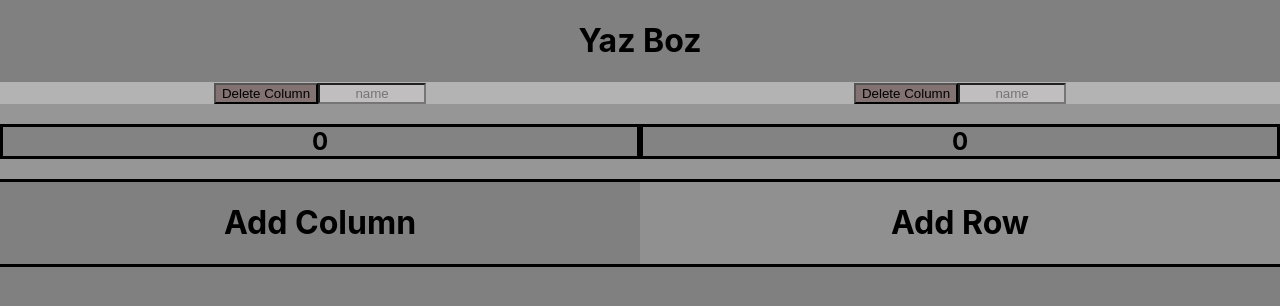
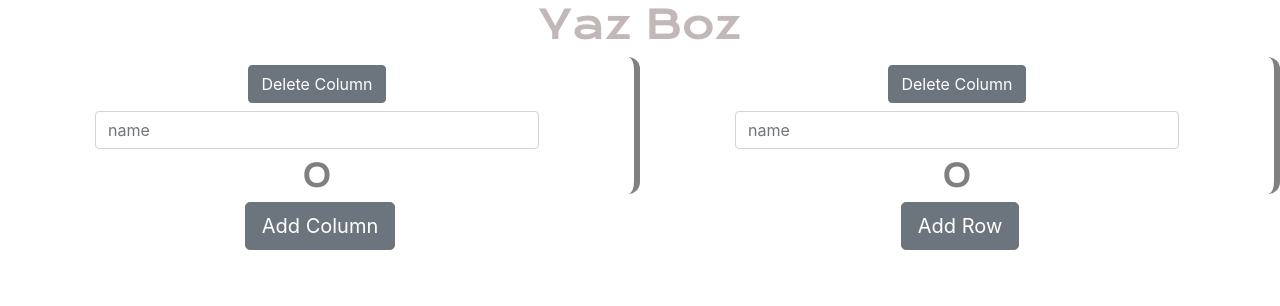
Before and after one commit to Raader/yaz-boz, a React (Create React App) app: page / in a window 1280 px wide. Shown: the top 306 px of the page. Built offline with nearby package versions, Linux system fonts and the light colour scheme.

Commit message:
reactstrap yeah

```diff
--- a/public/index.html
+++ b/public/index.html
@@ -15,6 +15,7 @@
       user's mobile device or desktop. See https://developers.google.com/web/fundamentals/web-app-manifest/
     -->
     <link rel="manifest" href="%PUBLIC_URL%/manifest.json" />
+    <link href="https://fonts.googleapis.com/css2?family=Krona+One&display=swap" rel="stylesheet">
     <!--
       Notice the use of %PUBLIC_URL% in the tags above.
       It will be replaced with the URL of the `public` folder during the build.
--- a/src/App.css
+++ b/src/App.css
@@ -1,7 +1,12 @@
 .App {
   text-align: center;
+
 }
-
+Header{
+  font-family: 'Krona One', sans-serif;
+  margin-bottom: 0.25cm;
+  color: rgb(194, 184, 184);
+}
 .App-logo {
   height: 40vmin;
   pointer-events: none;
@@ -26,13 +31,24 @@
   color: white;
 }
 .column{
-  background-color: rgb(151, 150, 150);
+  border-right: 6px solid gray;
+  background-color: transparent;
+  border-radius: 12px;
+}
+.column button{
+  margin: 0.2cm;
+}
+.column input{
+  margin: auto;
+  width: 70%;
+  margin-bottom: 0.2cm;
 }
 .column h2{
-  background-color: rgb(131, 131, 131);;
+  font-family: 'Krona One', sans-serif;
+  margin-top: 0.25cm;
+  color: gray;
 }
 .heading{
-  background-color: rgb(180, 179, 179);
 }
 .heading input{
   background-color: rgb(192, 190, 190);
@@ -55,12 +71,12 @@
 }
 
 .field{
-  border-bottom: 3px solid black;
-  background-color: rgb(151, 150, 150);
+  margin: 0.1cm;
+  background-color: transparent;
 }
 .field input{
-  width: 50px;
-  background-color: rgb(192, 190, 190);
+  width: 50%;
+  background-color: rgb(207, 204, 204);
 }
 .App-link {
   color: #61dafb;
--- a/src/Components/AddColumn.js
+++ b/src/Components/AddColumn.js
@@ -1,9 +1,10 @@
 import React,{Component} from "react";
+import {Button} from "reactstrap";
 class AddColumn extends Component{
     render(){
         return (
-            <div onClick={this.props.addColumn} className="add-column"style={{float:"left",width:"50%"}}>
-                <h1>Add Column</h1>
+            <div style={{float:"left",width:"50%",marginTop:"0.2cm"}}>
+                <Button size="lg"onClick={this.props.addColumn}>Add Column</Button>
             </div>
         )
     }
--- a/src/Components/AddRow.js
+++ b/src/Components/AddRow.js
@@ -1,10 +1,10 @@
 import React,{Component} from "react";
-
+import {Button} from "reactstrap";
 class AddRow extends Component{
     render(){
         return(
-            <div onClick={this.props.onClick} className="add-row" style={{float:"left",width:"50%"}}>
-                <h1>Add Row</h1>
+            <div style={{float:"left",width:"50%",marginTop:"0.2cm"}}>
+                <Button onClick={this.props.onClick} color="secondary" size="lg">Add Row</Button>
             </div>
         )
     }
--- a/src/Components/Column.js
+++ b/src/Components/Column.js
@@ -1,6 +1,7 @@
 import React,{Component} from "react";
 import Field from "./Field";
 import Row from "./Row";
+import {Button,Input} from "reactstrap";
 class Column extends Component{
     constructor(props){
         super(props);
@@ -15,19 +16,20 @@ class Column extends Component{
             sum += Number(num);
         }
         this.setState({sum:sum});
+
     }
     render(){
         return (<div className="column" style={{float:"left",width:this.props.width + "%"}}>
-            <div className="heading">
-                <button onClick={() =>this.props.deleteColumn(this.props.id)}>Delete Column</button>
-                <input type="text" placeholder="name" style={{textAlign:"center",width:"100px"}}></input>
+            <div>
+                <Button color="secondary"onClick={() =>this.props.deleteColumn(this.props.id)}>Delete Column</Button>
+                <Input type="text" placeholder="name"></Input>
             </div>
             {this.props.fields.map((field,c) =><Field index={c}num={field} onInput ={(val,i)=>{
                 this.props.panel.state.columns[this.props.index].fields[i] = val;
                 this.props.panel.setState({columns:this.props.panel.state.columns});
                 this.count();
             }}></Field>)}
-            <h2 style={{border:"3px solid black"}}>{this.state.sum}</h2>
+            <h2 style={{margin:"auto"}}>{this.state.sum}</h2>
         </div>);
     }
 }
--- a/src/Components/Field.js
+++ b/src/Components/Field.js
@@ -1,5 +1,5 @@
 import React,{Component} from "react";
-
+import {Input} from "reactstrap";
 class Field extends Component{
     componentDidMount(){
         this.input.value = this.props.num;
@@ -12,8 +12,9 @@ class Field extends Component{
     render(){
         return(
             <div className="field">
-                <input type="number"ref={ref => this.input = ref} onInput={
+                <input className="form-control"type="number"ref={ref => this.input = ref} onInput={
                     () =>{
+                        console.log(this.input.value);
                         this.props.onInput(this.input.value,this.props.index)
                     }
                 }></input>
--- a/src/Components/Panel.js
+++ b/src/Components/Panel.js
@@ -3,6 +3,7 @@ import Column from "./Column"
 import AddColumn from "./AddColumn";
 import *as uuid from "uuid";
 import AddRow from "./AddRow";
+import {Alert} from "reactstrap";
 class Panel extends Component{
     constructor(props){
         super(props);
--- a/src/index.css
+++ b/src/index.css
@@ -5,7 +5,7 @@ body {
     sans-serif;
   -webkit-font-smoothing: antialiased;
   -moz-osx-font-smoothing: grayscale;
-  background-color: gray;
+  background-color: red;
 }
 
 code {
--- a/src/index.js
+++ b/src/index.js
@@ -3,6 +3,7 @@ import ReactDOM from 'react-dom';
 import './index.css';
 import App from './App';
 import * as serviceWorker from './serviceWorker';
+import 'bootstrap/dist/css/bootstrap.min.css';
 
 ReactDOM.render(
   <React.StrictMode>
```
